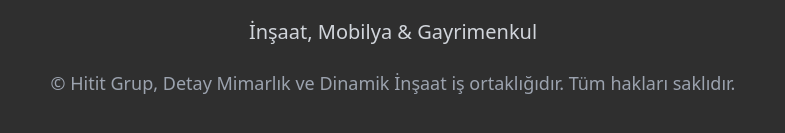
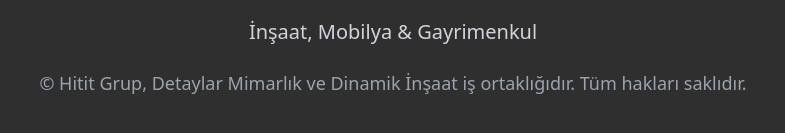
Before and after one commit to alisevgi225/hitit_group, a plain HTML site: page index.html in a window 1280 px wide. Shown: the part 4614-4747 px from the top of the page, 247-1032 px from the left. Drawn offline with nearby package versions, Linux system fonts and the light colour scheme.

Commit message:
Update index.html

```diff
--- a/index.html
+++ b/index.html
@@ -2511,7 +2511,7 @@
         <div class="container mx-auto px-6 text-center">
             <div class="text-4xl font-bold mb-6" style="color: var(--altin);">HİTİT GRUP</div>
             <p class="text-xl text-gray-300 mb-6">İnşaat, Mobilya & Gayrimenkul</p>
-            <p class="text-gray-400">&copy; Hitit Grup, Detay Mimarlık ve Dinamik İnşaat iş ortaklığıdır. Tüm hakları saklıdır.</p>
+            <p class="text-gray-400">&copy; Hitit Grup, Detaylar Mimarlık ve Dinamik İnşaat iş ortaklığıdır. Tüm hakları saklıdır.</p>
         </div>
     </footer>
 
```
